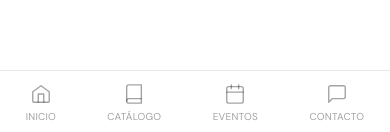
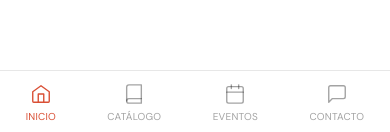
Before and after one commit to catuga/libreria-el-extranjero, a Next.js app: page / in a window 390 px wide. Shown: the part 709-841 px from the top of the page. Built offline with nearby package versions, Linux system fonts and the light colour scheme; no server answers; the database is empty.

Commit message:
Fix mobile slider controls and add active state to bottom nav
- Slider: replace prev/next arrows with dot indicators on mobile, keep arrows on desktop
- Extract BottomNav to client component to use usePathname
- Highlight active route in bottom nav with brand red color

```diff
--- a/src/app/layout.tsx
+++ b/src/app/layout.tsx
@@ -1,5 +1,6 @@
 import type { Metadata } from "next"
 import Image from "next/image"
+import BottomNav from "@/components/BottomNav"
 import "./globals.css"
 
 export const metadata: Metadata = {
@@ -81,63 +82,7 @@ export default function RootLayout({ children }: { children: React.ReactNode })
           </div>
         </footer>
 
-        {/* Bottom navigation — solo móvil */}
-        <nav className="fixed bottom-0 left-0 right-0 z-50 bg-white border-t border-[#1A1A1A]/10 md:hidden">
-          <div className="flex items-center justify-around h-16">
-            {[
-              {
-                href: "/",
-                label: "Inicio",
-                icon: (
-                  <svg width="22" height="22" viewBox="0 0 24 24" fill="none" stroke="currentColor" strokeWidth="1.5" strokeLinecap="round" strokeLinejoin="round">
-                    <path d="M3 9.5L12 3l9 6.5V20a1 1 0 0 1-1 1H4a1 1 0 0 1-1-1V9.5z" />
-                    <path d="M9 21V12h6v9" />
-                  </svg>
-                ),
-              },
-              {
-                href: "/catalogo",
-                label: "Catálogo",
-                icon: (
-                  <svg width="22" height="22" viewBox="0 0 24 24" fill="none" stroke="currentColor" strokeWidth="1.5" strokeLinecap="round" strokeLinejoin="round">
-                    <path d="M4 19.5A2.5 2.5 0 0 1 6.5 17H20" />
-                    <path d="M6.5 2H20v20H6.5A2.5 2.5 0 0 1 4 19.5v-15A2.5 2.5 0 0 1 6.5 2z" />
-                  </svg>
-                ),
-              },
-              {
-                href: "/eventos",
-                label: "Eventos",
-                icon: (
-                  <svg width="22" height="22" viewBox="0 0 24 24" fill="none" stroke="currentColor" strokeWidth="1.5" strokeLinecap="round" strokeLinejoin="round">
-                    <rect x="3" y="4" width="18" height="18" rx="2" ry="2" />
-                    <line x1="16" y1="2" x2="16" y2="6" />
-                    <line x1="8" y1="2" x2="8" y2="6" />
-                    <line x1="3" y1="10" x2="21" y2="10" />
-                  </svg>
-                ),
-              },
-              {
-                href: "/contacto",
-                label: "Contacto",
-                icon: (
-                  <svg width="22" height="22" viewBox="0 0 24 24" fill="none" stroke="currentColor" strokeWidth="1.5" strokeLinecap="round" strokeLinejoin="round">
-                    <path d="M21 15a2 2 0 0 1-2 2H7l-4 4V5a2 2 0 0 1 2-2h14a2 2 0 0 1 2 2z" />
-                  </svg>
-                ),
-              },
-            ].map(({ href, label, icon }) => (
-              <a
-                key={href}
-                href={href}
-                className="flex flex-col items-center gap-1 px-4 py-2 text-[#1A1A1A]/40 hover:text-[#1A1A1A] transition-colors"
-              >
-                {icon}
-                <span className="text-[10px] tracking-wide uppercase">{label}</span>
-              </a>
-            ))}
-          </div>
-        </nav>
+        <BottomNav />
       </body>
     </html>
   )
--- /dev/null
+++ b/src/components/BottomNav.tsx
@@ -0,0 +1,76 @@
+"use client"
+
+import { usePathname } from "next/navigation"
+
+const navItems = [
+  {
+    href: "/",
+    label: "Inicio",
+    icon: (
+      <svg width="22" height="22" viewBox="0 0 24 24" fill="none" stroke="currentColor" strokeWidth="1.5" strokeLinecap="round" strokeLinejoin="round">
+        <path d="M3 9.5L12 3l9 6.5V20a1 1 0 0 1-1 1H4a1 1 0 0 1-1-1V9.5z" />
+        <path d="M9 21V12h6v9" />
+      </svg>
+    ),
+  },
+  {
+    href: "/catalogo",
+    label: "Catálogo",
+    icon: (
+      <svg width="22" height="22" viewBox="0 0 24 24" fill="none" stroke="currentColor" strokeWidth="1.5" strokeLinecap="round" strokeLinejoin="round">
+        <path d="M4 19.5A2.5 2.5 0 0 1 6.5 17H20" />
+        <path d="M6.5 2H20v20H6.5A2.5 2.5 0 0 1 4 19.5v-15A2.5 2.5 0 0 1 6.5 2z" />
+      </svg>
+    ),
+  },
+  {
+    href: "/eventos",
+    label: "Eventos",
+    icon: (
+      <svg width="22" height="22" viewBox="0 0 24 24" fill="none" stroke="currentColor" strokeWidth="1.5" strokeLinecap="round" strokeLinejoin="round">
+        <rect x="3" y="4" width="18" height="18" rx="2" ry="2" />
+        <line x1="16" y1="2" x2="16" y2="6" />
+        <line x1="8" y1="2" x2="8" y2="6" />
+        <line x1="3" y1="10" x2="21" y2="10" />
+      </svg>
+    ),
+  },
+  {
+    href: "/contacto",
+    label: "Contacto",
+    icon: (
+      <svg width="22" height="22" viewBox="0 0 24 24" fill="none" stroke="currentColor" strokeWidth="1.5" strokeLinecap="round" strokeLinejoin="round">
+        <path d="M21 15a2 2 0 0 1-2 2H7l-4 4V5a2 2 0 0 1 2-2h14a2 2 0 0 1 2 2z" />
+      </svg>
+    ),
+  },
+]
+
+export default function BottomNav() {
+  const pathname = usePathname()
+
+  const isActive = (href: string) =>
+    href === "/" ? pathname === "/" : pathname.startsWith(href)
+
+  return (
+    <nav className="fixed bottom-0 left-0 right-0 z-50 bg-white border-t border-[#1A1A1A]/10 md:hidden">
+      <div className="flex items-center justify-around h-16">
+        {navItems.map(({ href, label, icon }) => {
+          const active = isActive(href)
+          return (
+            <a
+              key={href}
+              href={href}
+              className={`flex flex-col items-center gap-1 px-4 py-2 transition-colors ${
+                active ? "text-[#D94F35]" : "text-[#1A1A1A]/40"
+              }`}
+            >
+              {icon}
+              <span className="text-[10px] tracking-wide uppercase">{label}</span>
+            </a>
+          )
+        })}
+      </div>
+    </nav>
+  )
+}
--- a/src/components/Slider.tsx
+++ b/src/components/Slider.tsx
@@ -75,7 +75,22 @@ export default function Slider({ slides }: SliderProps) {
       </div>
 
       {slides.length > 1 && (
-        <div className="absolute bottom-4 right-4 md:bottom-6 md:right-6 z-10 flex items-center gap-3">
+        <>
+          {/* Puntos — solo móvil */}
+          <div className="absolute bottom-4 left-0 right-0 z-10 flex justify-center gap-2 md:hidden">
+            {slides.map((_, i) => (
+              <button
+                key={i}
+                onClick={() => setCurrent(i)}
+                aria-label={`Slide ${i + 1}`}
+                className={`w-1.5 h-1.5 rounded-full transition-colors ${
+                  i === current ? "bg-white" : "bg-white/40"
+                }`}
+              />
+            ))}
+          </div>
+          {/* Flechas — solo desktop */}
+          <div className="absolute bottom-6 right-6 z-10 hidden md:flex items-center gap-3">
             <button
               onClick={prev}
               className="w-11 h-11 border border-white/30 text-white flex items-center justify-center hover:bg-white/10 transition-colors text-xl"
@@ -94,6 +109,7 @@ export default function Slider({ slides }: SliderProps) {
               ›
             </button>
           </div>
+        </>
       )}
     </div>
   )
```
Lines whose indentation alone changed are shown as unchanged.
